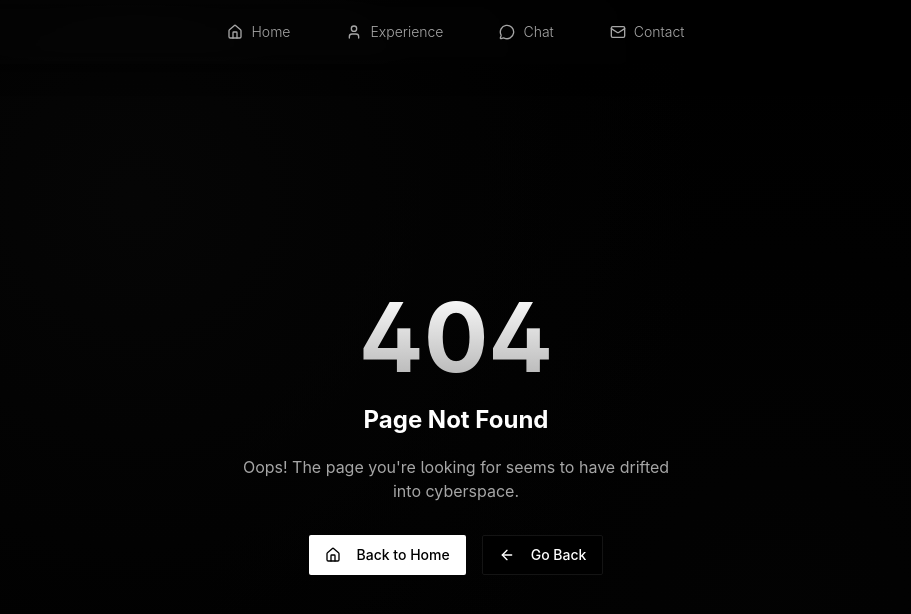
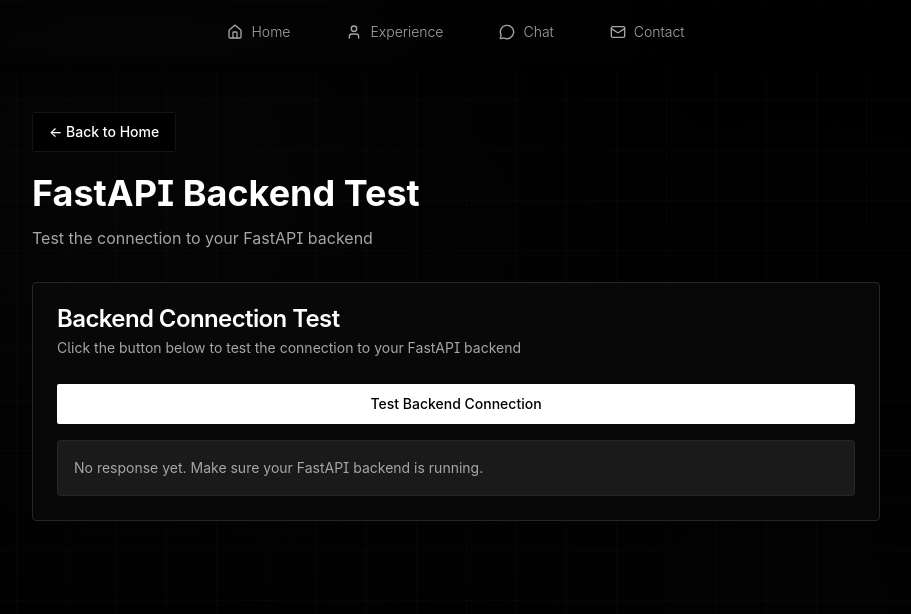
Before and after one commit to zepedroc/new-portfolio, a Next.js app: page /test-backend in a window 1280 px wide. Before the commit this address had no page. Shown: the top 614 px of the page, without its empty margins (184-1095 px from the left). Built offline with nearby package versions, Linux system fonts and the light colour scheme.

Commit message:
Add FastAPI proxy route and frontend test page

```diff
--- /dev/null
+++ b/src/app/api/backend/[[...path]]/route.ts
@@ -0,0 +1,61 @@
+import { NextRequest, NextResponse } from 'next/server';
+
+// This proxy route forwards GET requests to your FastAPI backend
+// Usage: Call /api/backend or /api/backend/{endpoint} and it will forward to FastAPI
+// The double brackets [[...path]] make this an optional catch-all route
+
+export async function GET(request: NextRequest, { params }: { params: { path?: string[] } }) {
+  const FASTAPI_URL = process.env.FASTAPI_URL || 'http://localhost:8000';
+
+  // Construct the full path to FastAPI endpoint
+  // params.path will be undefined for root, or an array for nested paths
+  const endpoint = params.path && params.path.length > 0 ? params.path.join('/') : '';
+  const url = endpoint ? `${FASTAPI_URL}/${endpoint}` : FASTAPI_URL;
+
+  // Get query parameters from the original request
+  const searchParams = request.nextUrl.searchParams.toString();
+  const fullUrl = searchParams ? `${url}?${searchParams}` : url;
+
+  try {
+    // Prepare headers
+    const headers: HeadersInit = {
+      'Content-Type': 'application/json',
+    };
+
+    // Copy relevant headers from the original request (if needed)
+    const authHeader = request.headers.get('authorization');
+    if (authHeader) {
+      headers['Authorization'] = authHeader;
+    }
+
+    // Make the GET request to FastAPI
+    const response = await fetch(fullUrl, {
+      method: 'GET',
+      headers,
+    });
+
+    // Get the response data
+    const contentType = response.headers.get('content-type');
+    let data;
+
+    if (contentType?.includes('application/json')) {
+      data = await response.json();
+    } else {
+      data = await response.text();
+    }
+
+    // Return the response with the same status code
+    return NextResponse.json(data, {
+      status: response.status,
+      headers: {
+        'Content-Type': 'application/json',
+      },
+    });
+  } catch (error) {
+    console.error('[FastAPI Proxy] Error:', error);
+    return NextResponse.json(
+      { error: 'Failed to connect to backend', details: error instanceof Error ? error.message : 'Unknown error' },
+      { status: 500 },
+    );
+  }
+}
--- /dev/null
+++ b/src/app/test-backend/page.tsx
@@ -0,0 +1,82 @@
+'use client';
+
+import { useState } from 'react';
+
+import type { Route } from 'next';
+import Link from 'next/link';
+
+import { Button } from '@/components/ui/button';
+import { Card, CardContent, CardDescription, CardHeader, CardTitle } from '@/components/ui/card';
+
+import { api } from '@/lib/api';
+
+export default function TestBackendPage() {
+  const [data, setData] = useState<any>(null);
+  const [loading, setLoading] = useState(false);
+  const [error, setError] = useState<string | null>(null);
+
+  const testConnection = async () => {
+    setLoading(true);
+    setError(null);
+    setData(null);
+
+    try {
+      // Call the root endpoint of your FastAPI backend
+      const result = await api.get('');
+      setData(result);
+    } catch (err) {
+      setError(err instanceof Error ? err.message : 'Failed to connect to backend');
+      console.error('Error:', err);
+    } finally {
+      setLoading(false);
+    }
+  };
+
+  return (
+    <div className="min-h-screen pt-16 grid-pattern">
+      <div className="max-w-4xl mx-auto px-6 py-12">
+        <div className="mb-8">
+          <Link href={'/' as Route}>
+            <Button variant="outline" className="mb-4">
+              ← Back to Home
+            </Button>
+          </Link>
+          <h1 className="text-4xl font-bold mb-2">FastAPI Backend Test</h1>
+          <p className="text-muted-foreground">Test the connection to your FastAPI backend</p>
+        </div>
+
+        <Card>
+          <CardHeader>
+            <CardTitle>Backend Connection Test</CardTitle>
+            <CardDescription>Click the button below to test the connection to your FastAPI backend</CardDescription>
+          </CardHeader>
+          <CardContent className="space-y-4">
+            <Button onClick={testConnection} disabled={loading} className="w-full">
+              {loading ? 'Testing Connection...' : 'Test Backend Connection'}
+            </Button>
+
+            {error && (
+              <div className="p-4 rounded-lg bg-destructive/10 border border-destructive">
+                <p className="text-sm font-semibold text-destructive mb-1">Error</p>
+                <p className="text-sm text-destructive/90">{error}</p>
+              </div>
+            )}
+
+            {data && (
+              <div className="p-4 rounded-lg bg-primary/10 border border-primary">
+                <p className="text-sm font-semibold mb-2">Response from Backend:</p>
+                <pre className="text-sm overflow-auto p-3 rounded bg-background">{JSON.stringify(data, null, 2)}</pre>
+              </div>
+            )}
+
+            {!data && !error && !loading && (
+              <div className="p-4 rounded-lg bg-muted border border-border">
+                <p className="text-sm text-muted-foreground">No response yet. Make sure your FastAPI backend is running.</p>
+              </div>
+            )}
+          </CardContent>
+        </Card>
+      </div>
+    </div>
+  );
+}
--- /dev/null
+++ b/src/lib/api.ts
@@ -0,0 +1,54 @@
+// Utility functions for making API calls to your FastAPI backend through Next.js proxy
+
+type RequestOptions = {
+  headers?: Record<string, string>;
+};
+
+/**
+ * Make a GET request to your FastAPI backend through the Next.js proxy
+ * @param endpoint - The FastAPI endpoint (without leading slash)
+ * @param options - Request options
+ * @returns Promise with the response data
+ *
+ * @example
+ * // GET request to root
+ * const data = await apiRequest('');
+ *
+ * // GET request to specific endpoint
+ * const users = await apiRequest('users/123');
+ */
+export async function apiRequest<T = any>(endpoint: string, options: RequestOptions = {}): Promise<T> {
+  const { headers = {} } = options;
+
+  // Remove leading slash if present
+  const cleanEndpoint = endpoint.startsWith('/') ? endpoint.slice(1) : endpoint;
+
+  const url = `/api/backend/${cleanEndpoint}`;
+
+  const config: RequestInit = {
+    method: 'GET',
+    headers: {
+      'Content-Type': 'application/json',
+      ...headers,
+    },
+  };
+
+  try {
+    const response = await fetch(url, config);
+
+    if (!response.ok) {
+      const errorData = await response.json().catch(() => ({}));
+      throw new Error(errorData.detail || errorData.error || `HTTP error! status: ${response.status}`);
+    }
+
+    return await response.json();
+  } catch (error) {
+    console.error(`API Request Error (GET ${endpoint}):`, error);
+    throw error;
+  }
+}
+
+// Convenience API object (currently only supports GET)
+export const api = {
+  get: <T = any>(endpoint: string, headers?: Record<string, string>) => apiRequest<T>(endpoint, { headers }),
+};
```
